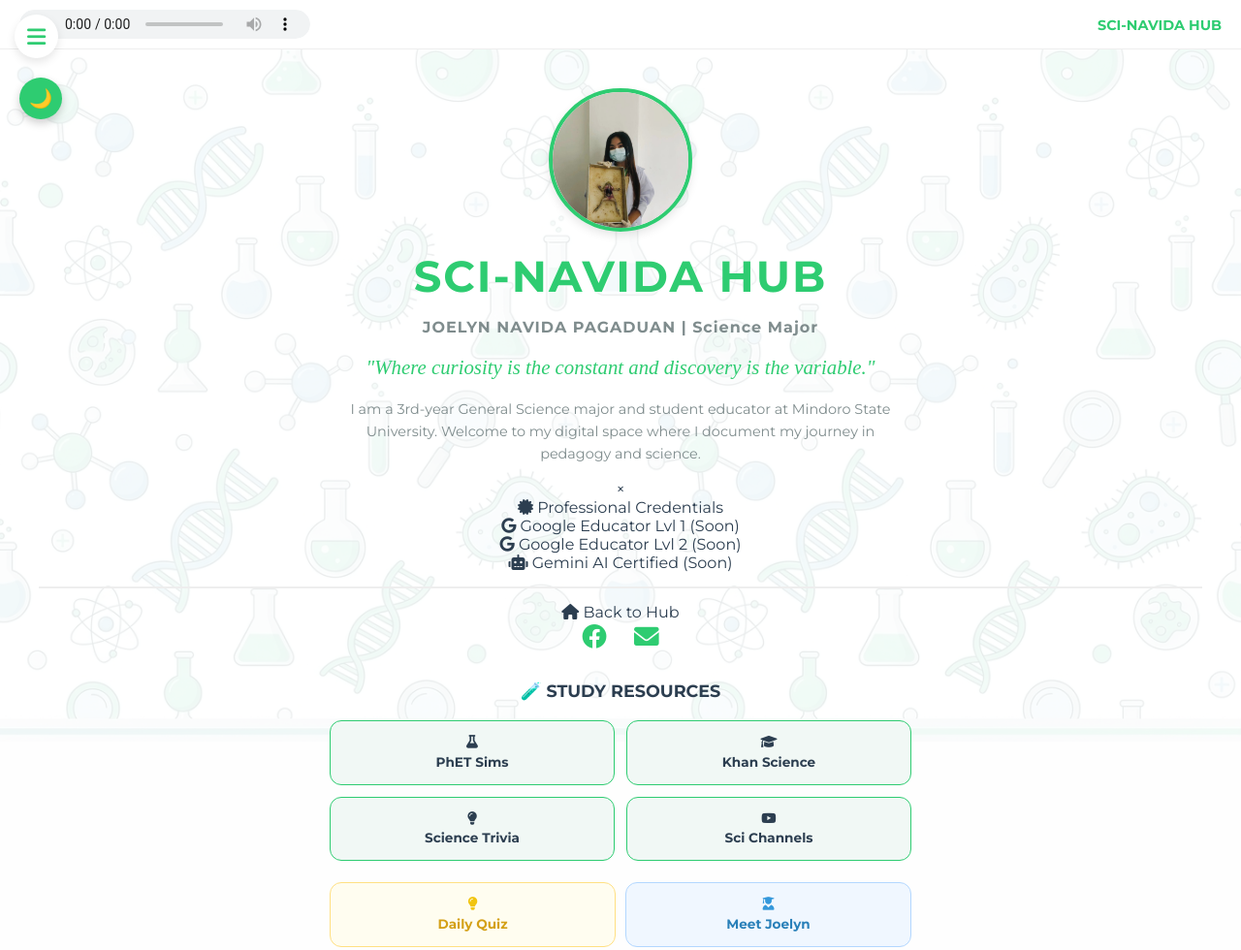
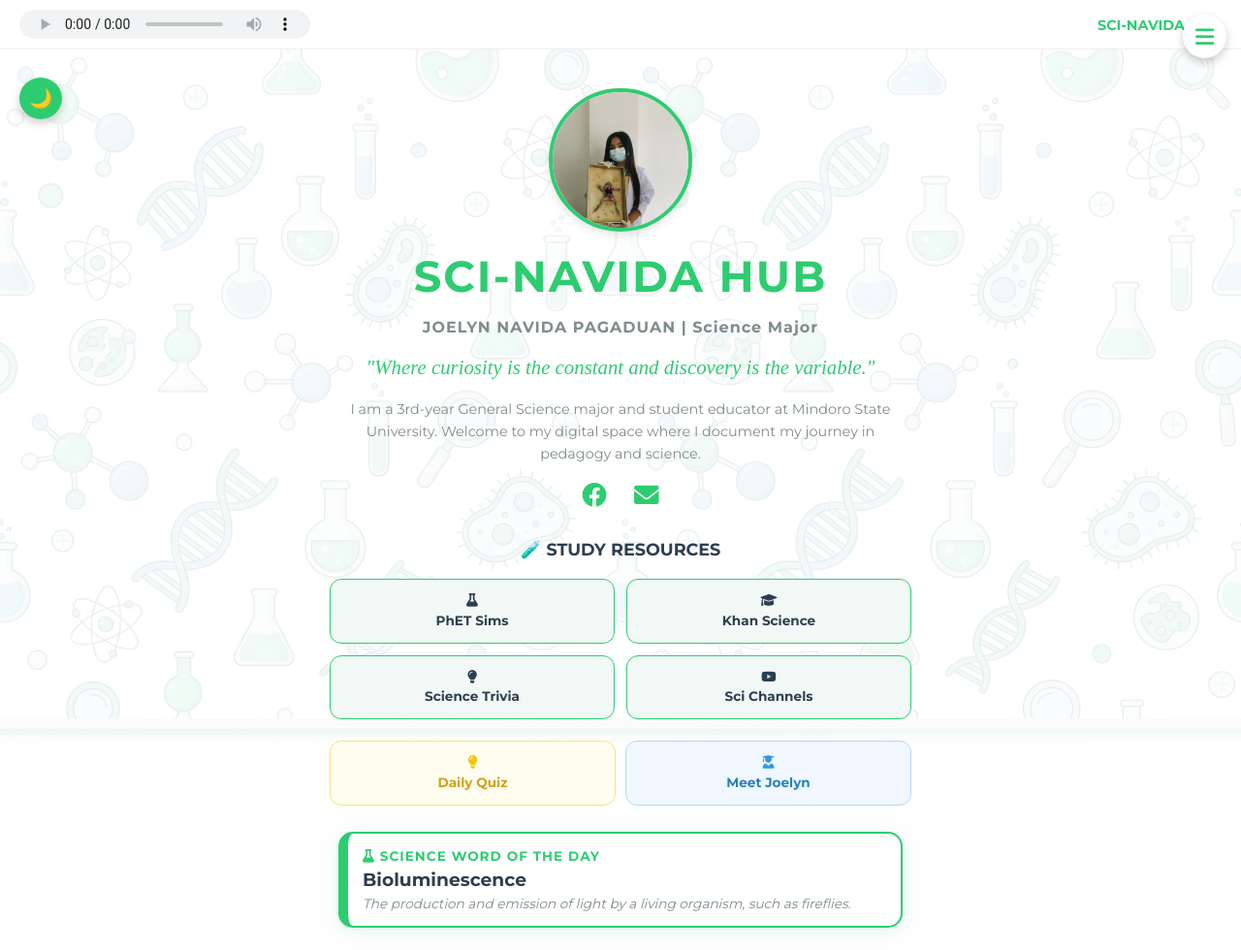
Before and after one commit to Navidaganda/sci-navida-hub, a plain HTML site: page index.html in a window 1280 px wide. Shown: the top 980 px of the page at 97% size. Drawn offline with Linux system fonts and the light colour scheme; a web font is replaced by a local one.

Commit message:
Fixed Sidebar Alignment and Function 🍔✨

```diff
--- a/index.html
+++ b/index.html
@@ -143,7 +143,50 @@
     color: white;
     transform: translateY(-3px);
 }
+/* SIDEBAR DESIGN (RIGHT SIDE) */
+.sidebar {
+    height: 100%;
+    width: 0; /* Nakatago ito sa simula */
+    position: fixed;
+    z-index: 1500;
+    top: 0;
+    right: 0; /* Lalabas mula sa kanan */
+    background-color: #ffffff;
+    overflow-x: hidden;
+    transition: 0.5s;
+    padding-top: 60px;
+    box-shadow: -4px 0 15px rgba(0,0,0,0.1);
+}
 
+.menu-header {
+    padding: 15px 25px;
+    font-size: 18px;
+    font-weight: bold;
+    color: #27ae60;
+    border-bottom: 1px solid #eee;
+    margin-bottom: 10px;
+}
+
+.sidebar a {
+    padding: 12px 25px;
+    text-decoration: none;
+    font-size: 15px;
+    color: #555;
+    display: block;
+    transition: 0.3s;
+}
+
+.sidebar .closebtn {
+    position: absolute;
+    top: 5px;
+    left: 15px; /* "X" button sa loob ng menu */
+    font-size: 36px;
+    color: #bbb;
+}
+
+/* Dark Mode support for Sidebar */
+.dark-mode .sidebar { background-color: #1e1e1e; }
+.dark-mode .sidebar a { color: #e0e0e0; }
     </style>
 
 </head>
@@ -176,7 +219,7 @@
 </p>
 <div id="mySidebar" class="sidebar">
   <a href="javascript:void(0)" class="closebtn" onclick="closeNav()">&times;</a>
-  <div class="menu-header"><i class="fas fa-certificate"></i> Professional Credentials</div>
+  <div class="menu-header"><i class="fas fa-certificate"></i> Verified Expertise</div>
   <a href="#"><i class="fab fa-google"></i> Google Educator Lvl 1 (Soon)</a>
   <a href="#"><i class="fab fa-google"></i> Google Educator Lvl 2 (Soon)</a>
   <a href="#"><i class="fas fa-robot"></i> Gemini AI Certified (Soon)</a>
@@ -184,8 +227,8 @@
   <a href="#" onclick="closeNav()"><i class="fas fa-home"></i> Back to Hub</a>
 </div>
 
-<div style="position: fixed; top: 15px; left: 15px; z-index: 999;">
-  <button onclick="openNav()" style="background: white; border: none; font-size: 22px; color: #2ecc71; cursor: pointer; border-radius: 50%; width: 45px; height: 45px; box-shadow: 0 4px 10px rgba(0,0,0,0.1); display: flex; align-items: center; justify-content: center;">
+<div style="position: fixed; top: 15px; right: 15px; z-index: 1200;">
+  <button onclick="openNav()" style="background: white; border: none; font-size: 22px; color: #2ecc71; cursor: pointer; border-radius: 50%; width: 45px; height: 45px; box-shadow: 0 4px 10px rgba(0,0,0,0.2); display: flex; align-items: center; justify-content: center;">
     <i class="fas fa-bars"></i>
   </button>
 </div>
@@ -442,7 +485,14 @@ function showRandomWord() {
         defElem.innerText = displayWord.def;
     }
 }
+/* SIDEBAR FUNCTIONS */
+function openNav() {
+    document.getElementById("mySidebar").style.width = "280px";
+}
 
+function closeNav() {
+    document.getElementById("mySidebar").style.width = "0";
+            }
 // Para lumabas agad pag-load ng page
 window.addEventListener('load', showRandomWord);
 
```
